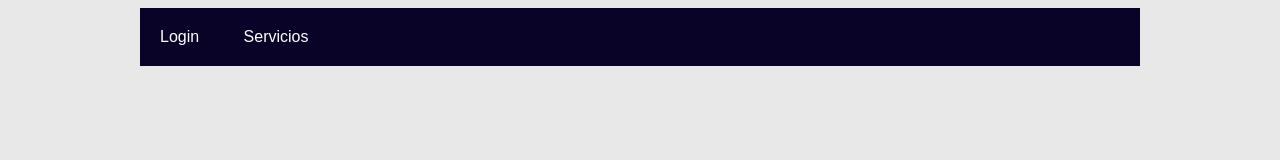
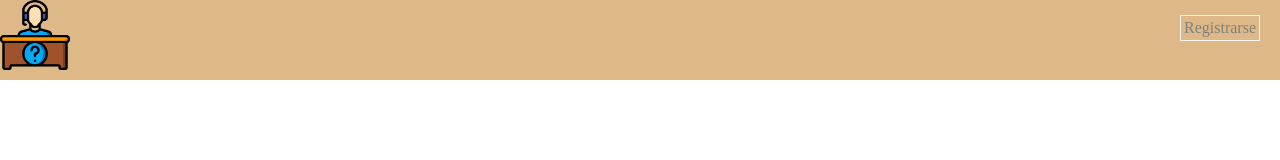
Before and after one commit to juancamilogarmar89/FIVETIC, a plain HTML site: page index.html in a window 1280 px wide. Drawn offline with Linux system fonts and the light colour scheme.

Commit message:
Add files via upload

```diff
--- a/estilos.css
+++ b/estilos.css
@@ -1,26 +1,25 @@
-body {
-    font-family: arial,helvetica;
-    background:#e8e8e8;
+*{
+    padding: 0;
+    margin: 0;
+    box-sizing: border-box;
 }
 
-.menu{
-    list-style: none;
-    padding: 0;
-    background: #090327;
-    width: 90%;
-    max-width: 1000px;
-    margin: auto;
+#horizontal_navbar {
+    width: 100%;
+    height: 80px;
+    background-color: burlywood;
 }
-.menu li a {
+
+#landing_logo{
+    width: 70px;
+}
+
+#irA_registro_usuario{
+    float: right;
     text-decoration: none;
-    color: white;
-    padding: 20px;
-    display: block;
+    margin-top: 15px;
+    margin-right: 20px;
+    color: grey;
+    border: 1px solid whitesmoke;
+    padding: 3px;
 }
-.menu li{
-    display: inline-block;
-    text-align: center;
-}
-.menu li a:hover{
-    background: #ef8354;
-}
--- a/index.html
+++ b/index.html
@@ -1,16 +1,16 @@
 <!DOCTYPE html>
-<html>
+<html lang="en">
     <head>
         <meta charset="UTF-8">
+        <meta http-equiv="X-UA-Compatible" content="IE=edge">
+        <meta name="viewport" content="width=device-width, initial-scale=1.0">
         <title>Menu de Navegación Con Listas</title>
         <link rel="stylesheet" type="text/css" href="estilos.css">
     </head>
     <body>
-        <nav>
-        <ul class="menu">
-            <li><a href="#"> Login </a></li>
-            <li><a href="#"> Servicios </a></li>
-        </ul>
+        <nav id="horizontal_navbar">
+        <img id="landing_logo" src="./customer-service.png" alt="">
+        <a href="registro.html" id="irA_registro_usuario" target="_blank"> Registrarse </a>
         </nav>
     </body>
 </html>
```
Also changed, not shown: registro.html (added, +12 -0 lines), IT_MG.jpg (added), customer-service.png (added).
